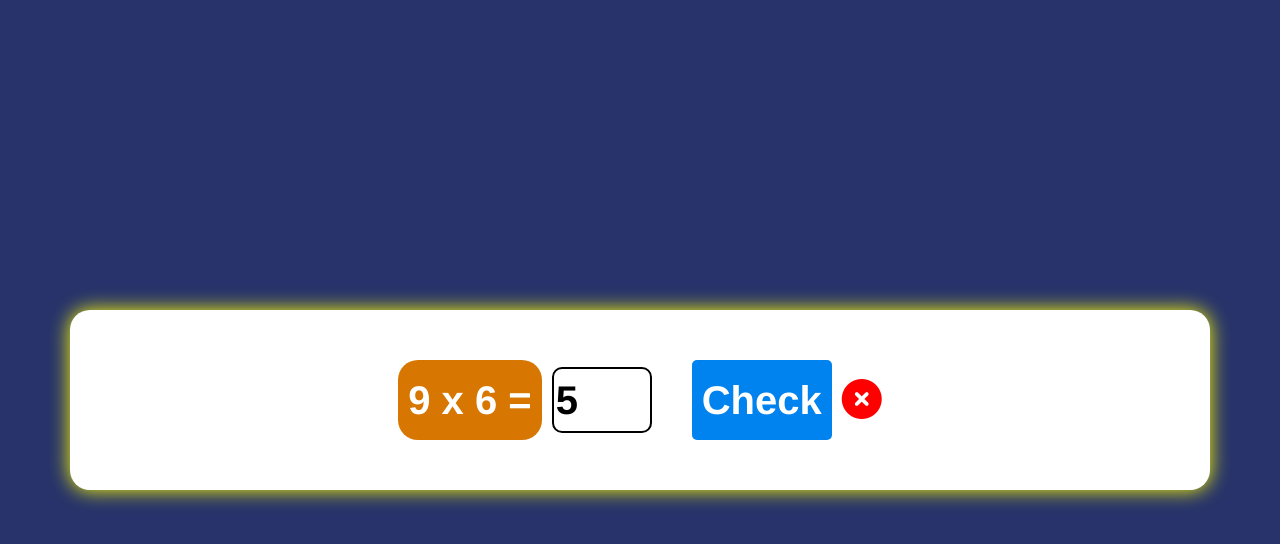
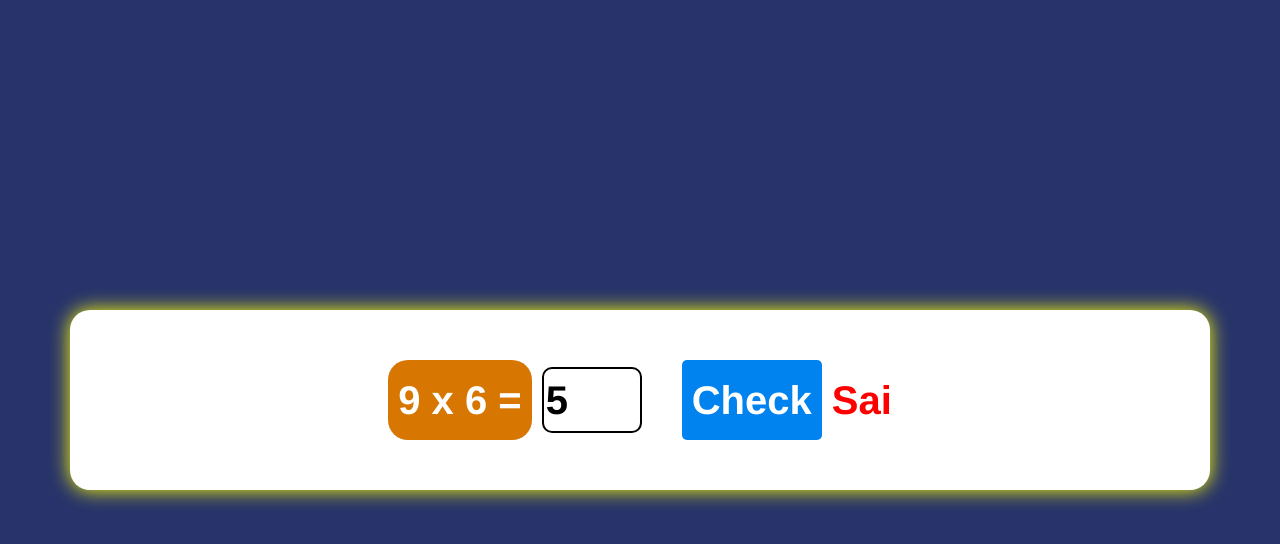
Before and after one commit to LamIT10/Math1, a plain HTML site: page multiply.html in a window 1280 px wide. Both pictures are taken after typing "5" into the empty fields and a click on the button "Check". Drawn offline with nearby package versions, Linux system fonts and the light colour scheme.

Commit message:
Update multiply.html change

```diff
--- a/multiply.html
+++ b/multiply.html
@@ -102,6 +102,10 @@
     #btn-check:hover{
       background-color: rgb(0, 48, 145);
     }
+    #notification{
+      color:red;
+    }
+
   </style>
   <body>
     <div class="container">
@@ -139,7 +143,7 @@
         if (res.value == last) {
           return true;
         } else {
-          notification.innerHTML = '<i class="fa-solid fa-circle-xmark"></i>';
+          notification.innerHTML = 'Sai';
           return false;
         }
       }
```
